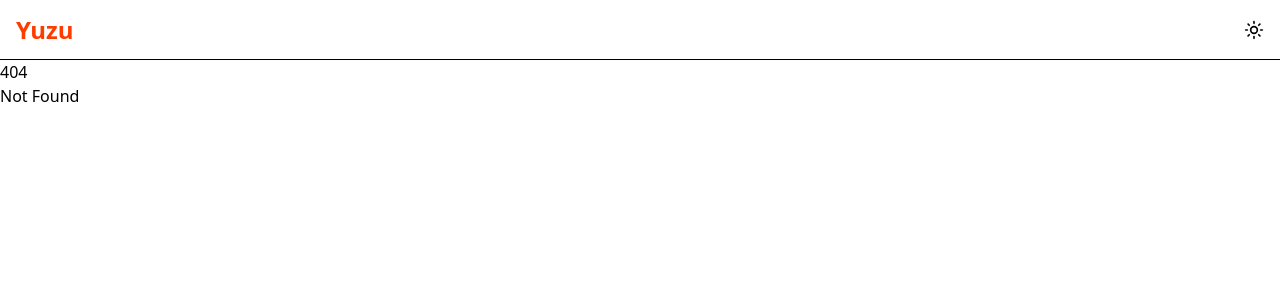
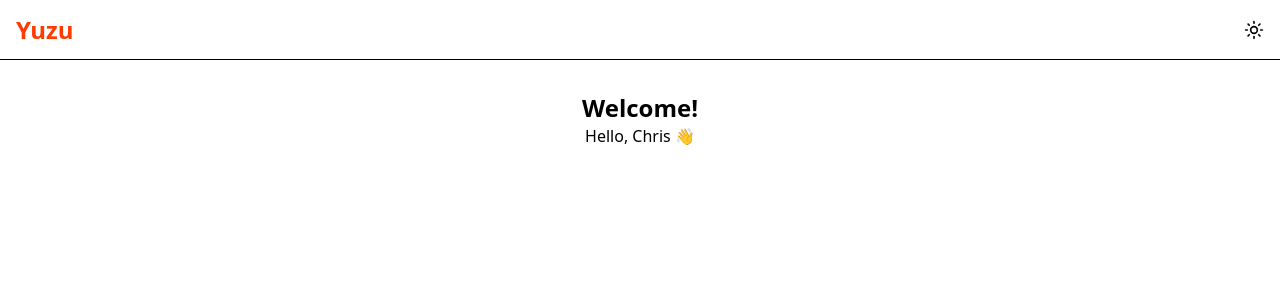
Before and after one commit to chrisknsmn/yuzu, a SvelteKit app: page /locals in a window 1280 px wide. Before the commit this address had no page. Shown: the top 300 px of the page. Built offline with nearby package versions, Linux system fonts and the light colour scheme.

Commit message:
locals hook

```diff
--- a/src/app.d.ts
+++ b/src/app.d.ts
@@ -7,6 +7,11 @@ declare global {
 		// interface PageData {}
 		// interface PageState {}
 		// interface Platform {}
+
+		interface Locals {
+			user: { id: string; name: string; email: string } | null;
+    	}
+
 	}
 }
 
--- /dev/null
+++ b/src/hooks.server.ts
@@ -0,0 +1,11 @@
+// src/hooks.server.ts
+import type { Handle } from '@sveltejs/kit';
+
+export const handle: Handle = async ({ event, resolve }) => {
+	event.locals.user = {
+		id: '123',
+		name: 'Chris',
+		email: 'example@gmail.com'
+	};
+	return resolve(event);
+};
--- /dev/null
+++ b/src/routes/locals/+page.server.ts
@@ -0,0 +1,4 @@
+export async function load({ locals }) {
+	console.log('User on server:', locals.user);
+	return { user: locals.user };
+}
--- /dev/null
+++ b/src/routes/locals/+page.svelte
@@ -0,0 +1,13 @@
+<script lang="ts">
+	export let data;
+	console.log('User on client:', data.user);
+</script>
+
+<main class="p-8 text-center">
+	<h1 class="text-2xl font-bold">Welcome!</h1>
+	{#if data.user}
+		<p>Hello, {data.user.name} 👋</p>
+	{:else}
+		<p>Not User</p>
+	{/if}
+</main>
--- a/src/routes/users/+page.ts
+++ b/src/routes/users/+page.ts
@@ -5,7 +5,7 @@ export async function load() {
 	// const response = await fetch('https://api.example.com/users');
 	// const users = await response.json();
 
-	// Simulate network delay
+	// Delay
 	await new Promise((resolve) => setTimeout(resolve, 300));
 
 	return {
```
